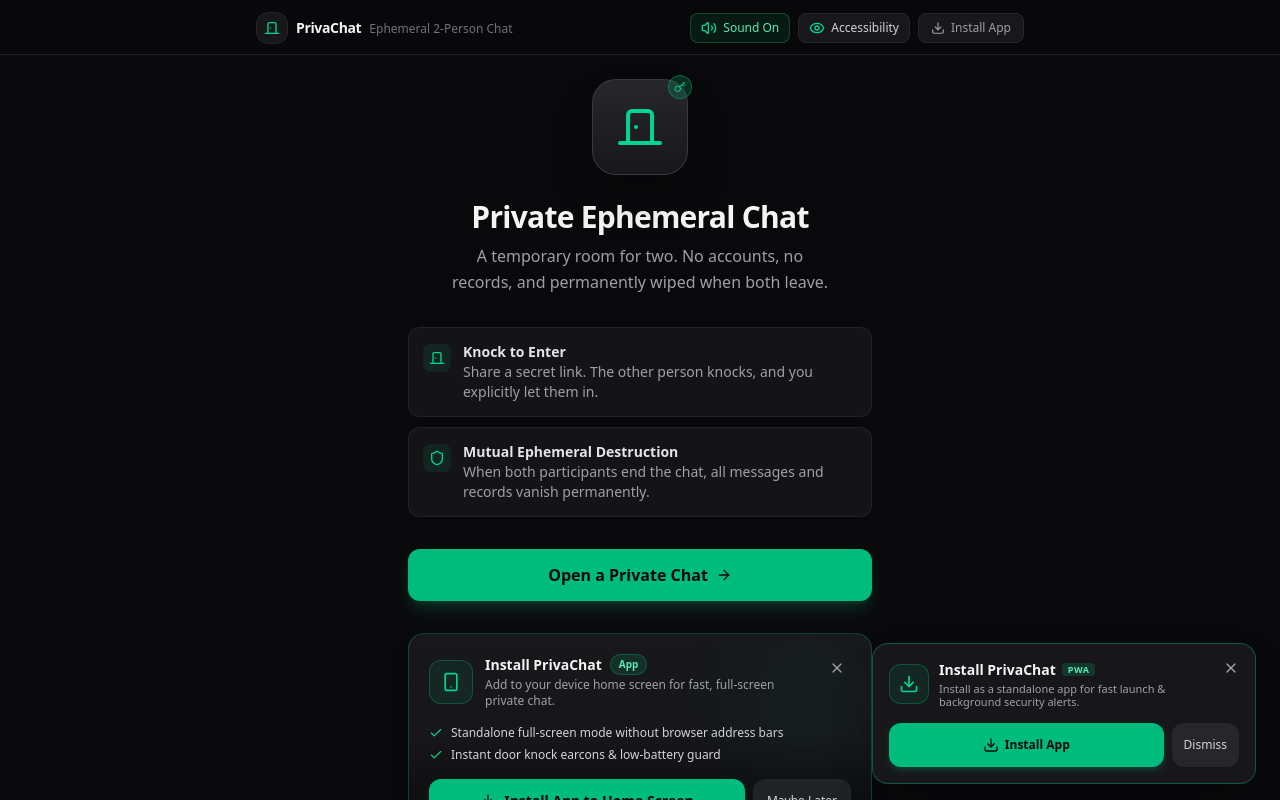
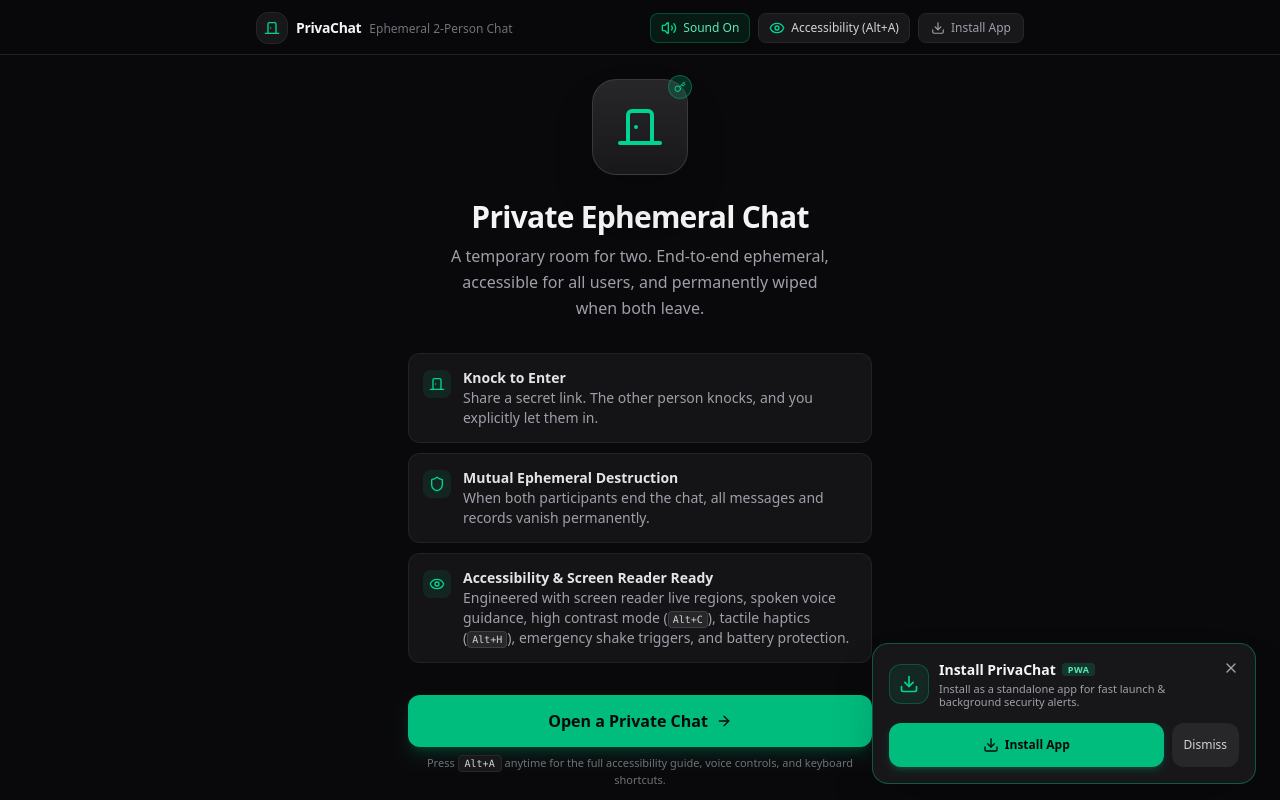
Before and after one commit to creator-of-the-youniverse/Ephemeral-Chat, a React (Vite) app: page / in a window 1280 px wide. Shown: the top 800 px of the page. Built offline with nearby package versions, Linux system fonts and the light colour scheme.

Commit message:
docs: improve accessibility discoverability
Add visible keyboard shortcut hints to the UI and documentation to improve accessibility navigation and user awareness.

```diff
--- a/src/App.tsx
+++ b/src/App.tsx
@@ -354,7 +354,7 @@
                 aria-label="Open Accessibility & Keyboard Shortcuts Guide. Keyboard shortcut: Alt plus A."
               >
                 <Eye className="w-4 h-4 text-emerald-400 flex-shrink-0" aria-hidden="true" />
-                <span className="hidden sm:inline">Accessibility</span>
+                <span className="hidden sm:inline">Accessibility (Alt+A)</span>
               </button>
 
               <PWAInstallButton />
--- a/src/components/ChatView.tsx
+++ b/src/components/ChatView.tsx
@@ -244,6 +244,11 @@
             <p className="text-xs text-zinc-500 max-w-xs">
               Messages and camera photos exist only in this session and vanish upon completion.
             </p>
+            <div className="pt-2 text-[11px] text-zinc-500 max-w-xs space-y-1">
+              <p>
+                <span className="text-emerald-400/90 font-medium">Accessibility:</span> Tap any message for timestamps. Press <kbd className="px-1 py-0.5 rounded bg-zinc-900 border border-zinc-800 text-zinc-400 font-mono text-[10px]">Alt+A</kbd> for shortcuts, <kbd className="px-1 py-0.5 rounded bg-zinc-900 border border-zinc-800 text-zinc-400 font-mono text-[10px]">Alt+C</kbd> for high contrast.
+              </p>
+            </div>
           </div>
         ) : (
           roomData.messages.map((msg) => {
--- a/src/components/Header.tsx
+++ b/src/components/Header.tsx
@@ -275,8 +275,8 @@
                     >
                       <Eye className="w-4 h-4 text-emerald-400 flex-shrink-0" />
                       <div className="flex-1 min-w-0">
-                        <div className="font-semibold text-zinc-100 text-xs">Accessibility & Guide</div>
-                        <div className="text-[10px] text-zinc-400">High contrast, haptics & voice</div>
+                        <div className="font-semibold text-zinc-100 text-xs">Accessibility & Shortcuts (Alt+A)</div>
+                        <div className="text-[10px] text-zinc-400">High contrast (Alt+C), haptics, voice & shake</div>
                       </div>
                     </button>
 
@@ -508,7 +508,7 @@
             aria-label="Open Accessibility & Keyboard Shortcuts Guide. Keyboard shortcut: Alt plus A."
           >
             <Eye className="w-4 h-4 text-emerald-400 flex-shrink-0" aria-hidden="true" />
-            <span>Accessibility</span>
+            <span>Accessibility (Alt+A)</span>
           </button>
 
           <PWAInstallButton />
--- a/src/components/LandingView.tsx
+++ b/src/components/LandingView.tsx
@@ -1,5 +1,5 @@
 import React, { useState, useEffect } from 'react';
-import { DoorClosed, Shield, User, ArrowRight, Key, MessageSquare } from 'lucide-react';
+import { DoorClosed, Shield, User, ArrowRight, Key, MessageSquare, Eye } from 'lucide-react';
 import { announce } from '../lib/announcer';
 import { PWAInstallPromptBox } from './PWAInstallPromptBox';
 
@@ -63,7 +63,7 @@
               Private Ephemeral Chat
             </h1>
             <p className="text-sm sm:text-base text-zinc-400 max-w-sm mx-auto leading-relaxed">
-              A temporary room for two. No accounts, no records, and permanently wiped when both leave.
+              A temporary room for two. End-to-end ephemeral, accessible for all users, and permanently wiped when both leave.
             </p>
           </div>
 
@@ -92,10 +92,22 @@
                 </span>
               </div>
             </div>
+
+            <div className="p-3.5 rounded-xl bg-zinc-900/80 border border-zinc-800/80 flex items-start gap-3">
+              <div className="p-1.5 rounded-lg bg-emerald-500/10 text-emerald-400 mt-0.5">
+                <Eye className="w-4 h-4" />
+              </div>
+              <div className="text-xs sm:text-sm">
+                <span className="font-semibold text-zinc-200 block">Accessibility & Screen Reader Ready</span>
+                <span className="text-zinc-400">
+                  Engineered with screen reader live regions, spoken voice guidance, high contrast mode (<kbd className="px-1 py-0.5 rounded bg-zinc-800 border border-zinc-700 text-zinc-300 font-mono text-[10px]">Alt+C</kbd>), tactile haptics (<kbd className="px-1 py-0.5 rounded bg-zinc-800 border border-zinc-700 text-zinc-300 font-mono text-[10px]">Alt+H</kbd>), emergency shake triggers, and battery protection.
+                </span>
+              </div>
+            </div>
           </div>
 
           {/* Primary Action Button */}
-          <div className="pt-2">
+          <div className="pt-2 space-y-2">
             <button
               onClick={handleGoToName}
               className="w-full py-3.5 px-6 rounded-xl bg-emerald-500 hover:bg-emerald-400 text-zinc-950 font-semibold text-sm sm:text-base transition duration-150 flex items-center justify-center gap-2 shadow-lg shadow-emerald-500/20 active:scale-[0.99] cursor-pointer focus-visible:ring-2 focus-visible:ring-emerald-300 focus-visible:outline-none"
@@ -104,6 +116,9 @@
               <span>Open a Private Chat</span>
               <ArrowRight className="w-4 h-4" aria-hidden="true" />
             </button>
+            <p className="text-[11px] text-zinc-500 text-center">
+              Press <kbd className="px-1.5 py-0.5 rounded bg-zinc-900 border border-zinc-800 text-zinc-300 font-mono text-[10px]">Alt+A</kbd> anytime for the full accessibility guide, voice controls, and keyboard shortcuts.
+            </p>
           </div>
 
           {/* In-App Install Prompt Box */}
--- a/src/components/LobbyView.tsx
+++ b/src/components/LobbyView.tsx
@@ -283,6 +283,16 @@
             <span className="w-2 h-2 rounded-full bg-emerald-500/50 animate-pulse" aria-hidden="true" />
             <span>Waiting for the other person to knock...</span>
           </div>
+
+          {/* Accessibility Cues & Shortcut Helper */}
+          <div className="pt-2 text-[11px] text-zinc-500 text-center space-y-1">
+            <p>
+              A double-knock chime and screen reader alert will play automatically when your guest knocks.
+            </p>
+            <p className="text-[10px] text-zinc-600">
+              Shortcuts: <kbd className="px-1 py-0.5 rounded bg-zinc-900 border border-zinc-800 text-zinc-400 font-mono">Alt+A</kbd> accessibility • <kbd className="px-1 py-0.5 rounded bg-zinc-900 border border-zinc-800 text-zinc-400 font-mono">Alt+C</kbd> high contrast • <kbd className="px-1 py-0.5 rounded bg-zinc-900 border border-zinc-800 text-zinc-400 font-mono">Alt+S</kbd> sounds
+            </p>
+          </div>
         </div>
       )}
     </div>
--- a/src/components/WaitingRoomView.tsx
+++ b/src/components/WaitingRoomView.tsx
@@ -155,6 +155,10 @@
                 </>
               )}
             </button>
+
+            <p className="text-[11px] text-zinc-500 text-center">
+              Accessible design: Audio earcons and live announcements guide you when the door opens. Press <kbd className="px-1 py-0.5 rounded bg-zinc-900 border border-zinc-800 text-zinc-400 font-mono text-[10px]">Alt+A</kbd> for accessibility options.
+            </p>
           </form>
         </div>
       ) : knockDeclined ? (
```
